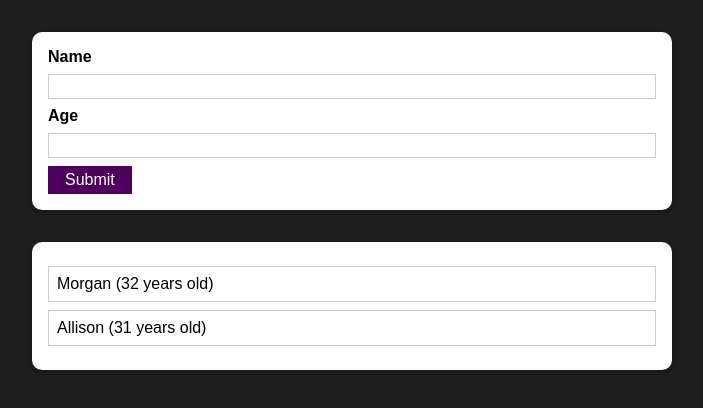
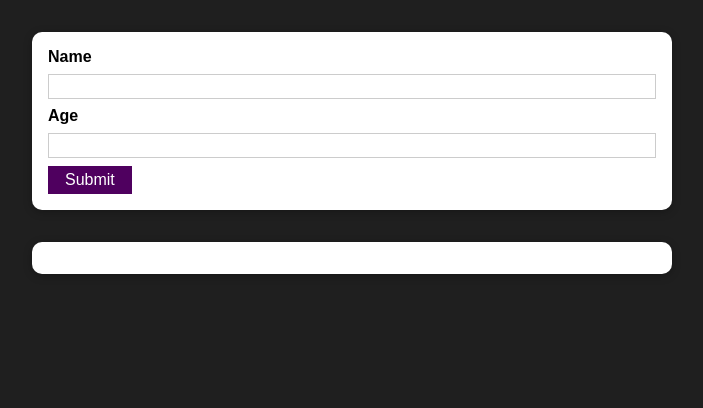
Before and after one commit to latenightwreck/react-user-app, a React (Create React App) app: page / in a window 1280 px wide. Shown: the top 408 px of the page, without its empty margins (288-991 px from the left). Built offline with nearby package versions, Linux system fonts and the light colour scheme.

Commit message:
Implement adding values to the userList using form

```diff
--- a/src/App.js
+++ b/src/App.js
@@ -1,16 +1,20 @@
-import React from 'react';
+import React, { useState } from 'react';
 import AddUser from './components/Users/AddUser';
 import UsersList from './components/Users/UsersList';
 
 function App() {
-  const users = [
-    { id: 1, name: 'Morgan', age: '32' },
-    { id: 2, name: 'Allison', age: '31' },
-  ];
+
+  const usersListHandler = (userData) => {
+        setUsersList((prevUsers) => {
+          return [userData, ...prevUsers];
+        });
+  };
+
+  const [usersList, setUsersList] = useState([]);
   return (
     <div>
-      <AddUser />
-      <UsersList users={users} />
+      <AddUser onAddUser={usersListHandler}/>
+      <UsersList users={usersList} />
     </div>
   );
 }
--- a/src/components/Users/AddUser.js
+++ b/src/components/Users/AddUser.js
@@ -15,7 +15,12 @@ export default function AddUser(props) {
     if (+enteredAge < 1) {
       return;
     }
-    console.log(enteredUsername, enteredAge);
+    const userData = {
+      name: enteredUsername,
+      age: enteredAge,
+    };
+
+    props.onAddUser(userData);
     setEnteredUsername('');
     setEnteredAge('');
   };
```
